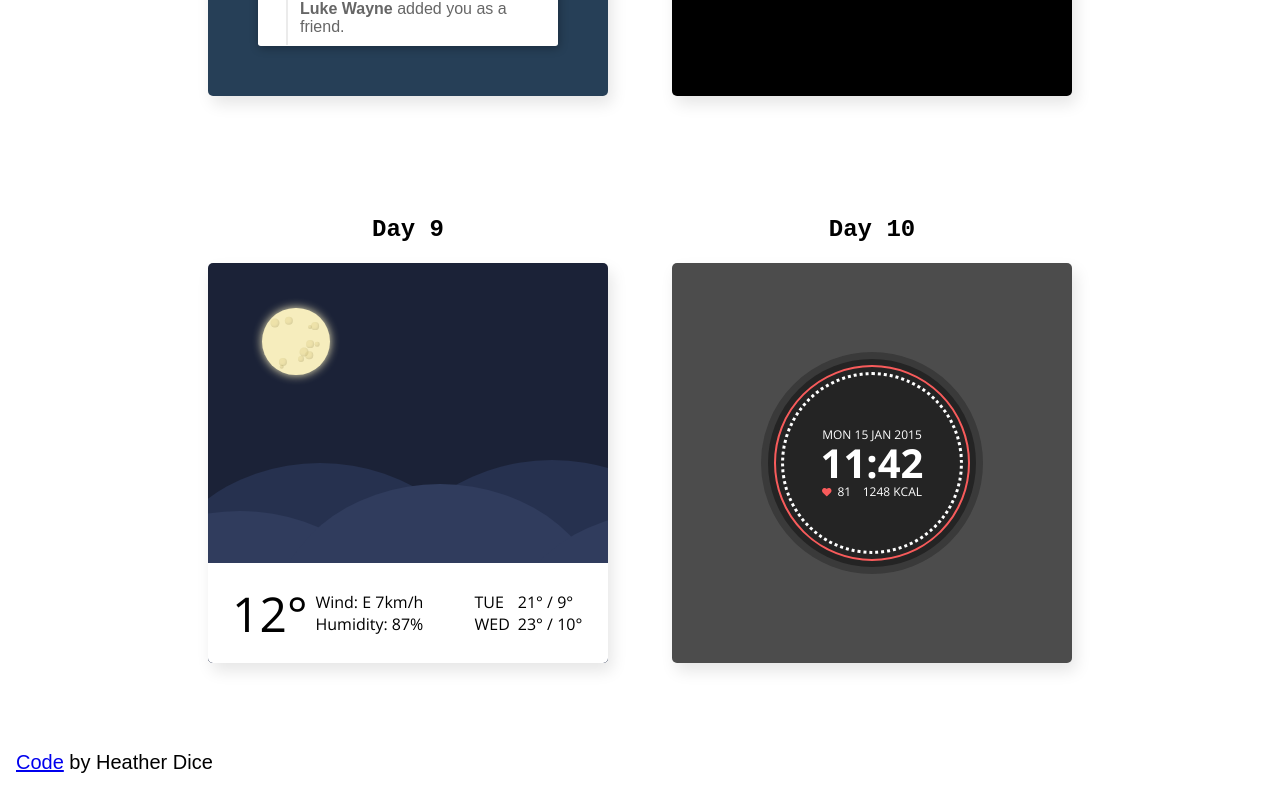
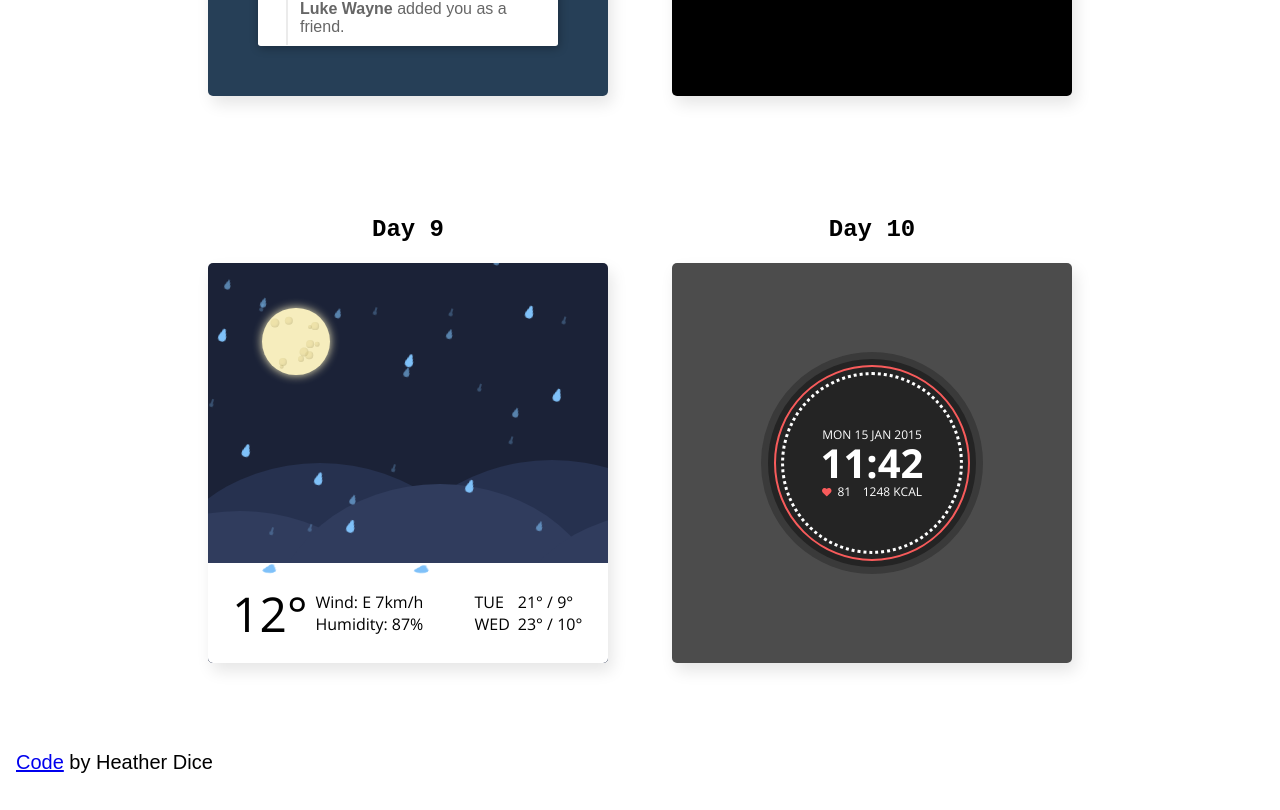
Before and after one commit to heatherdice/100_days_css, a React (Create React App) app: page / in a window 1280 px wide. Shown: the part 3011-3821 px from the top of the page. Built offline with nearby package versions, Linux system fonts and the light colour scheme.

Commit message:
Raindrops added to JS

```diff
--- a/src/components/dayComponents/Day09.js
+++ b/src/components/dayComponents/Day09.js
@@ -8,7 +8,9 @@ export default function Day09() {
         triggerOnce: false,
         threshold: 0.2
     });
+
     const [animate, setAnimate] = useState(false);
+
     React.useEffect(() => {
         // toggle to reset animation
         if (inView) {
@@ -33,15 +35,56 @@ export default function Day09() {
         return <div key={`crater-${i + 1}`} className="crater" style={style} />
     });
 
+    // rain generation
+    const columns = 10;
+    const sizes = ["big", "medium", "small"];
+
+    const baseDurations = {
+        big: 0.7,
+        medium: 1.3,
+        small: 1.9
+    };
+
+    const raindrops = animate
+        ? Array.from({ length: columns }).flatMap((_, columnIndex) => sizes.map((size) => {
+            const left = -20 + columnIndex * 38;
+
+            const duration =
+                baseDurations[size] + Math.random() * 0.2;
+            const delay = Math.random() * 2;
+
+            return (
+                <div
+                    key={`drop-${columnIndex}-${size}-${Math.random()}`}
+                    className={`drop ${size}`}
+                    style={{
+                        left: `${left}px`,
+                        animationDuration: `${duration}s`,
+                        animationDelay: `${delay}s`
+                    }}
+                />
+            );
+        })
+    )
+    : null;
+
     return (
         <div ref={ref} className="day-container container-color9">
 
             {/* top 3/4 w/ weather animation */}
             <div className="weather-picture">
+
+                {/* moon */}
                 <div className={`moon ${animate ? ' animate' : ''}`}>
                     {craters}
                 </div>
 
+                {/* raindrops */}
+                <div>
+                    {raindrops}
+                </div>
+
+                {/* hills */}
                 <div className="hills-container">
                     <div className="all-hills bg-hills hill-bg-1" />
                     <div className="all-hills bg-hills hill-bg-2" />
```
